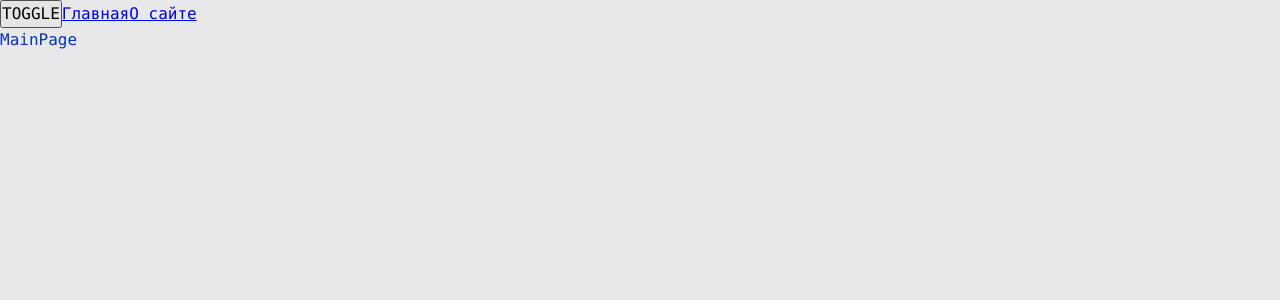
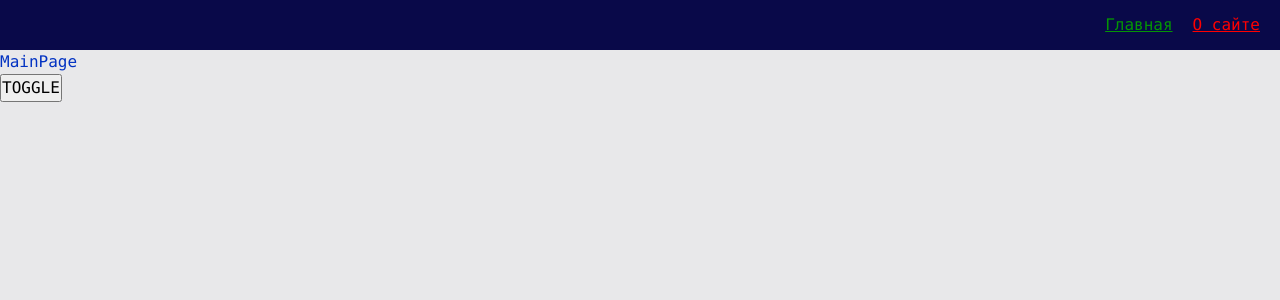
Before and after one commit to Adelkkaa/Ulbi-Course-Reborn, a React app: page / in a window 1280 px wide. Shown: the top 300 px of the page. Built offline with nearby package versions, Linux system fonts and the light colour scheme.

Commit message:
complete lesson 12

```diff
--- a/src/app/App.tsx
+++ b/src/app/App.tsx
@@ -1,24 +1,19 @@
-import React, {Suspense} from 'react';
-import {Link, Route, Routes} from 'react-router-dom';
-import './styles/index.scss';
-import {classNames} from "shared/lib/classNames/classNames";
-import {useTheme} from "app/providers/ThemeProvider";
-import {AboutPage} from "pages/AboutPage";
-import {MainPage} from "pages/MainPage";
-import { AppRouter } from './providers/router';
-
+import "./styles/index.scss";
+import { classNames } from "shared/lib/classNames/classNames";
+import { useTheme } from "app/providers/ThemeProvider";
+import { AppRouter } from "./providers/router";
+import { Navbar } from "widgets/Navbar";
 
 const App = () => {
-   const { theme, toggleTheme } = useTheme();
+  const { theme, toggleTheme } = useTheme();
 
-    return (
-        <div className={classNames('app', {}, [theme])}>
-            <button onClick={toggleTheme}>TOGGLE</button>
-            <Link to={'/'}>Главная</Link>
-            <Link to={'/about'}>О сайте</Link>
-            <AppRouter />
-        </div>
-    );
+  return (
+    <div className={classNames("app", {}, [theme])}>
+      <Navbar />
+      <AppRouter />
+      <button onClick={toggleTheme}>TOGGLE</button>
+    </div>
+  );
 };
 
 export default App;
--- a/src/app/styles/themes/dark.scss
+++ b/src/app/styles/themes/dark.scss
@@ -1,6 +1,9 @@
 .app.dark {
     --bg-color: #090949;
+    --inverted-bg-color: #e8e8ea;
 
     --primary-color: #049604;
     --secondary-color: #04ff04;
+    --inveted-primary-color: #0232c2;
+    --inveted-secondary-color: #0449e0;
 }
--- a/src/app/styles/themes/normal.scss
+++ b/src/app/styles/themes/normal.scss
@@ -1,6 +1,9 @@
 :root {
     --bg-color: #e8e8ea;
+    --inverted-bg-color: #090949;
 
     --primary-color: #0232c2;
     --secondary-color: #0449e0;
+    --inverted-primary-color: #049604;
+    --inverted-secondary-color: #04ff04;
 }
--- a/src/app/styles/variables/global.scss
+++ b/src/app/styles/variables/global.scss
@@ -8,4 +8,7 @@
     --font-size-l: 24px;
     --font-line-l: 32px;
     --font-l: var(--font-size-l) / var(--font-line-l) var(--font-family-main);
+
+    // Размеры
+    --navbar-height: 50px;
 }
--- a/src/shared/lib/classNames/classNames.ts
+++ b/src/shared/lib/classNames/classNames.ts
@@ -1,10 +1,10 @@
 
 type Mods = Record<string, boolean | string>
 
-export function classNames(cls: string, mods: Mods, additional: string[]): string {
+export function classNames(cls: string, mods: Mods = {}, additional: string[] = []): string {
     return [
         cls,
-        ...additional,
+        ...additional?.filter(Boolean),
         ...Object.entries(mods)
             .filter(([className, value]) => Boolean(value))
             .map(([className]) => className)
--- /dev/null
+++ b/src/shared/ui/AppLink/AppLink.module.scss
@@ -0,0 +1,15 @@
+.AppLink {
+    color: var(--primary-color);
+}
+
+.primary {
+    color: var(--primary-color);
+}
+
+.secondary {
+    color: var(--inverted-primary-color);
+}
+
+.red {
+   color: red;
+}
--- /dev/null
+++ b/src/shared/ui/AppLink/AppLink.tsx
@@ -0,0 +1,35 @@
+import { classNames } from 'shared/lib/classNames/classNames';
+import cls from './AppLink.module.scss';
+import {Link, LinkProps} from "react-router-dom";
+import {FC} from "react";
+
+export enum AppLinkTheme {
+    PRIMARY = 'primary',
+    SECONDARY = 'secondary',
+    RED = 'red',
+}
+
+interface AppLinkProps extends LinkProps {
+    className?: string;
+    theme?: AppLinkTheme;
+}
+
+export const AppLink: FC<AppLinkProps> = (props) => {
+    const {
+        to,
+        className,
+        children,
+        theme = AppLinkTheme.PRIMARY,
+        ...otherProps
+    } = props;
+
+    return (
+        <Link
+            to={to}
+            className={classNames(cls.AppLink, {[cls[theme]]: true}, [className])}
+            {...otherProps}
+        >
+            {children}
+        </Link>
+    );
+};
--- /dev/null
+++ b/src/shared/ui/index.ts
@@ -0,0 +1 @@
+export { AppLink, AppLinkTheme} from "./AppLink/AppLink";
--- /dev/null
+++ b/src/widgets/Navbar/index.ts
@@ -0,0 +1 @@
+export { Navbar } from "./ui/Navbar";
--- /dev/null
+++ b/src/widgets/Navbar/ui/Navbar.module.scss
@@ -0,0 +1,16 @@
+.navbar {
+    width: 100%;
+    height: var(--navbar-height);
+    background: var(--inverted-bg-color);
+    display: flex;
+    align-items: center;
+    padding: 20px;
+}
+
+.links {
+    margin-left: auto;
+}
+
+.mainLink {
+    margin-right: 20px;
+}
--- /dev/null
+++ b/src/widgets/Navbar/ui/Navbar.tsx
@@ -0,0 +1,22 @@
+import { FC } from "react";
+import { Link } from "react-router-dom";
+import cls from "./Navbar.module.scss";
+import { classNames } from "shared/lib/classNames/classNames";
+import { AppLink, AppLinkTheme } from "shared/ui";
+
+interface INavbarProps {
+  className?: string;
+}
+
+export const Navbar: FC<INavbarProps> = ({ className }) => {
+  return (
+    <header className={classNames(cls.navbar, {}, [className])}>
+      <nav className={cls.links}>
+        <AppLink theme={AppLinkTheme.SECONDARY} className={cls.mainLink} to={"/"}>
+          Главная
+        </AppLink>
+        <AppLink theme={AppLinkTheme.RED} to={"/about"}>О сайте</AppLink>
+      </nav>
+    </header>
+  );
+};
```
